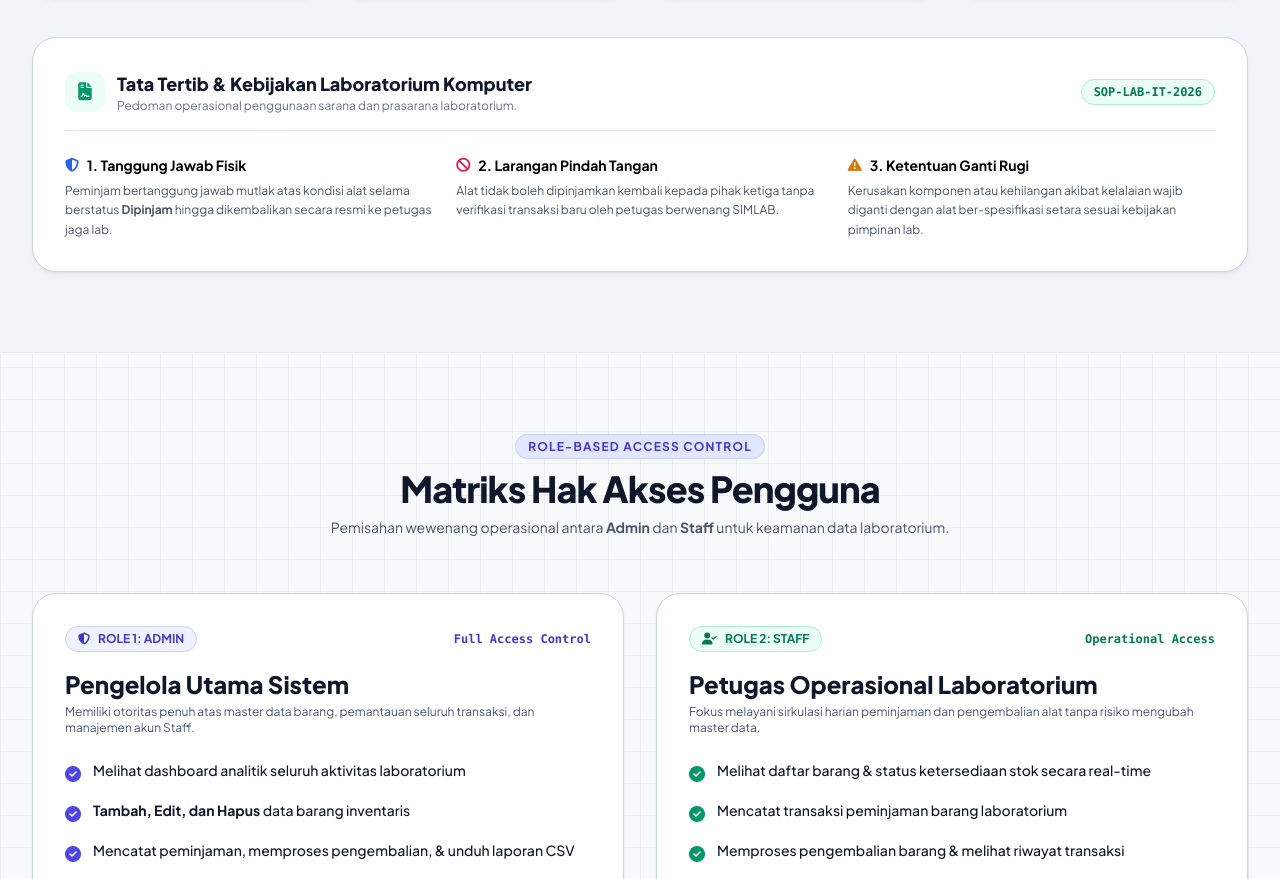
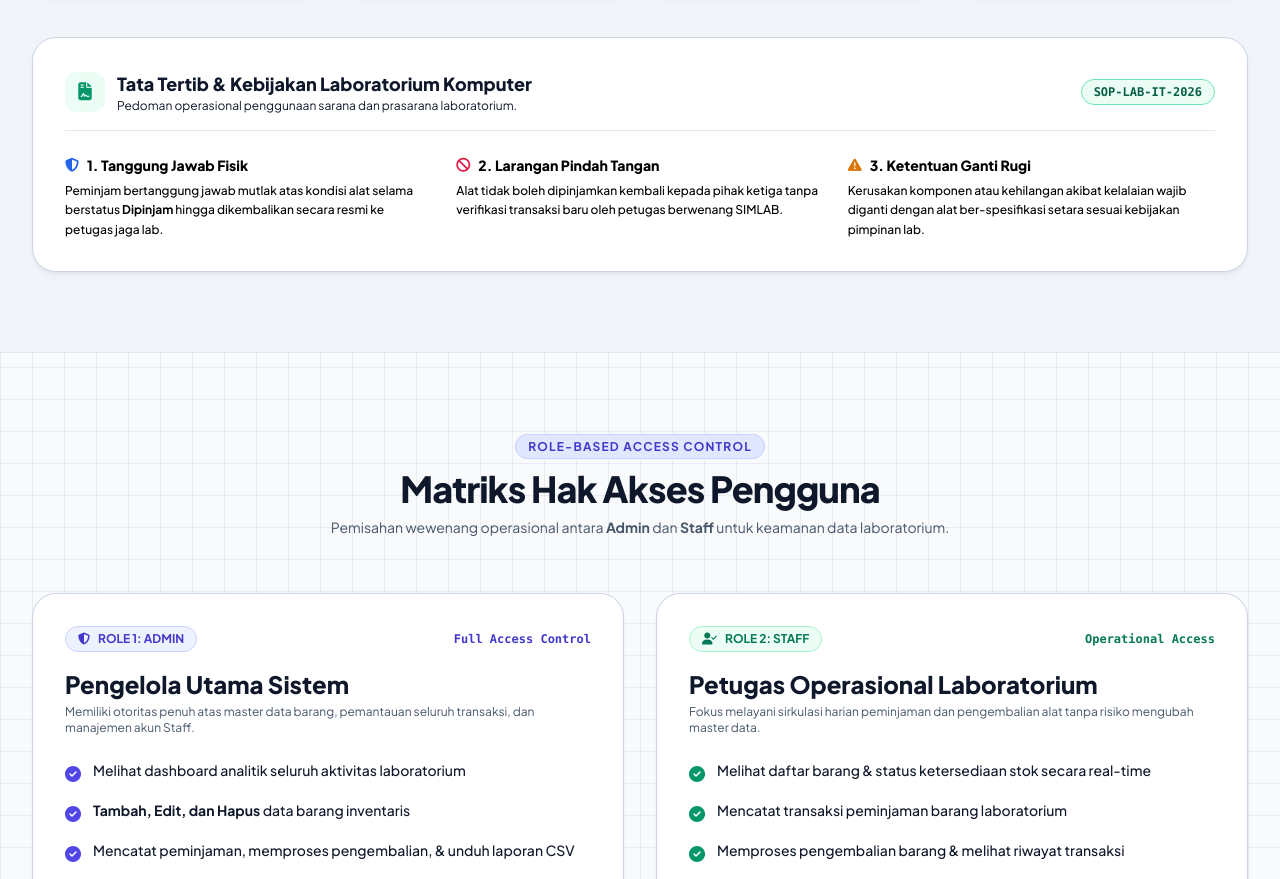
Before and after one commit to m-salman-alfarisi/Lab_Inventory, a plain HTML site: page index.html in a window 1280 px wide. Shown: the part 2801-3680 px from the top of the page. Drawn offline with nearby package versions, Linux system fonts and the light colour scheme.

Commit message:
fix(theme): configure tailwind darkMode to class and force high-contrast black text in SOP light mode

```diff
--- a/css/style.css
+++ b/css/style.css
@@ -199,6 +199,35 @@ html:not(.dark) .role-list-text {
   font-weight: 500 !important;
 }
 
+/* ==========================================================================
+   SOP / Tata Tertib Policy Card (High-Contrast Light Mode - Pure Black)
+   ========================================================================== */
+html:not(.dark) .sop-title-text {
+  color: #000000 !important;
+  font-weight: 800 !important;
+}
+
+html:not(.dark) .sop-body-text {
+  color: #000000 !important;
+  font-weight: 500 !important;
+}
+
+html:not(.dark) .sop-subtitle-text {
+  color: #0f172a !important;
+}
+
+.dark .sop-title-text {
+  color: #ffffff !important;
+}
+
+.dark .sop-body-text {
+  color: #cbd5e1 !important;
+}
+
+.dark .sop-subtitle-text {
+  color: #94a3b8 !important;
+}
+
 /* Section backgrounds in Light Mode */
 html:not(.dark) .landing-section-alt {
   background-color: #f1f5f9 !important;
--- a/index.html
+++ b/index.html
@@ -6,6 +6,11 @@
   <title>SIMLAB — Laboratory Inventory &amp; Borrowing Management System</title>
   <!-- Tailwind CSS CDN -->
   <script src="https://cdn.tailwindcss.com"></script>
+  <script>
+    tailwind.config = {
+      darkMode: 'class'
+    };
+  </script>
   <!-- Font Awesome 6 -->
   <link rel="stylesheet" href="https://cdnjs.cloudflare.com/ajax/libs/font-awesome/6.5.1/css/all.min.css" />
   <!-- Custom Styles -->
@@ -322,42 +327,42 @@
               <i class="fa-solid fa-file-contract"></i>
             </div>
             <div>
-              <h3 class="font-extrabold text-base sm:text-lg text-slate-900 dark:text-white">Tata Tertib &amp; Kebijakan Laboratorium Komputer</h3>
-              <p class="text-xs text-slate-500 dark:text-slate-400">Pedoman operasional penggunaan sarana dan prasarana laboratorium.</p>
+              <h3 class="font-extrabold text-base sm:text-lg text-black dark:text-white">Tata Tertib &amp; Kebijakan Laboratorium Komputer</h3>
+              <p class="sop-subtitle-text text-xs text-black dark:text-slate-400">Pedoman operasional penggunaan sarana dan prasarana laboratorium.</p>
             </div>
           </div>
-          <span class="px-3 py-1 rounded-full bg-emerald-50 dark:bg-emerald-500/15 text-emerald-700 dark:text-emerald-400 font-mono text-xs font-bold border border-emerald-200 dark:border-emerald-500/30 self-start sm:self-auto">
+          <span class="px-3 py-1 rounded-full bg-emerald-50 dark:bg-emerald-500/15 text-emerald-800 dark:text-emerald-400 font-mono text-xs font-bold border border-emerald-300 dark:border-emerald-500/30 self-start sm:self-auto">
             SOP-LAB-IT-2026
           </span>
         </div>
 
         <div class="grid grid-cols-1 md:grid-cols-3 gap-6 text-sm">
           <div class="space-y-1.5">
-            <div class="font-bold text-black dark:text-white flex items-center gap-2">
-              <i class="fa-solid fa-shield-halved text-blue-600 dark:text-blue-400"></i>
-              <span class="text-black dark:text-white font-bold">1. Tanggung Jawab Fisik</span>
+            <div class="flex items-center gap-2">
+              <i class="fa-solid fa-shield-halved text-blue-600 dark:text-blue-400 shrink-0"></i>
+              <span class="sop-title-text font-bold text-black dark:text-white text-sm">1. Tanggung Jawab Fisik</span>
             </div>
-            <p class="text-xs text-slate-600 dark:text-slate-400 leading-relaxed">
-              Peminjam bertanggung jawab mutlak atas kondisi alat selama berstatus <strong>Dipinjam</strong> hingga dikembalikan secara resmi ke petugas jaga lab.
+            <p class="sop-body-text text-xs text-black dark:text-slate-400 leading-relaxed font-normal">
+              Peminjam bertanggung jawab mutlak atas kondisi alat selama berstatus <strong class="text-black dark:text-white font-bold">Dipinjam</strong> hingga dikembalikan secara resmi ke petugas jaga lab.
             </p>
           </div>
 
           <div class="space-y-1.5">
-            <div class="font-bold text-black dark:text-white flex items-center gap-2">
-              <i class="fa-solid fa-ban text-rose-600 dark:text-rose-400"></i>
-              <span class="text-black dark:text-white font-bold">2. Larangan Pindah Tangan</span>
+            <div class="flex items-center gap-2">
+              <i class="fa-solid fa-ban text-rose-600 dark:text-rose-400 shrink-0"></i>
+              <span class="sop-title-text font-bold text-black dark:text-white text-sm">2. Larangan Pindah Tangan</span>
             </div>
-            <p class="text-xs text-slate-600 dark:text-slate-400 leading-relaxed">
+            <p class="sop-body-text text-xs text-black dark:text-slate-400 leading-relaxed font-normal">
               Alat tidak boleh dipinjamkan kembali kepada pihak ketiga tanpa verifikasi transaksi baru oleh petugas berwenang SIMLAB.
             </p>
           </div>
 
           <div class="space-y-1.5">
-            <div class="font-bold text-black dark:text-white flex items-center gap-2">
-              <i class="fa-solid fa-triangle-exclamation text-amber-600 dark:text-amber-400"></i>
-              <span class="text-black dark:text-white font-bold">3. Ketentuan Ganti Rugi</span>
+            <div class="flex items-center gap-2">
+              <i class="fa-solid fa-triangle-exclamation text-amber-600 dark:text-amber-400 shrink-0"></i>
+              <span class="sop-title-text font-bold text-black dark:text-white text-sm">3. Ketentuan Ganti Rugi</span>
             </div>
-            <p class="text-xs text-slate-600 dark:text-slate-400 leading-relaxed">
+            <p class="sop-body-text text-xs text-black dark:text-slate-400 leading-relaxed font-normal">
               Kerusakan komponen atau kehilangan akibat kelalaian wajib diganti dengan alat ber-spesifikasi setara sesuai kebijakan pimpinan lab.
             </p>
           </div>
```
Also changed, not shown: login.html (+5 -0 lines).
